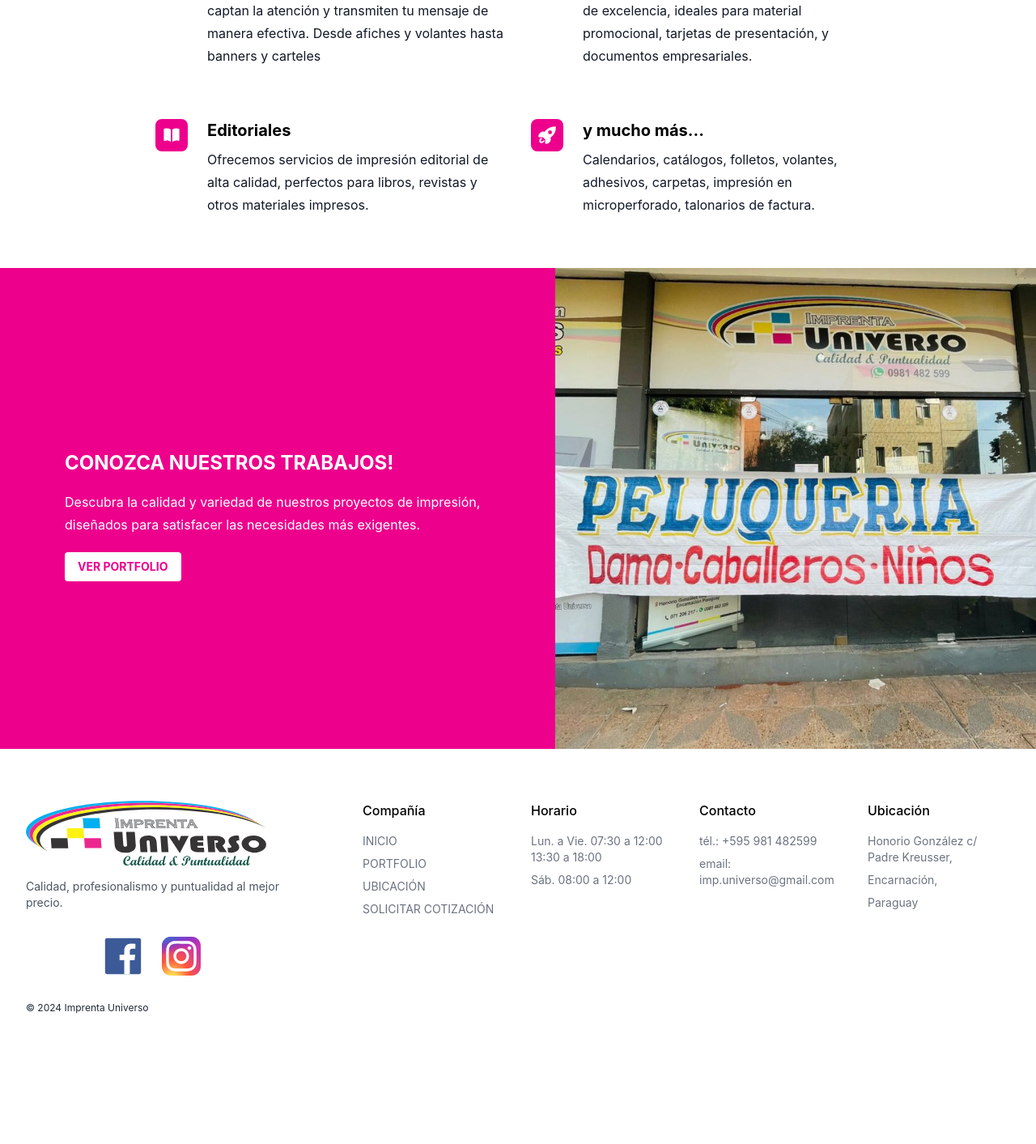
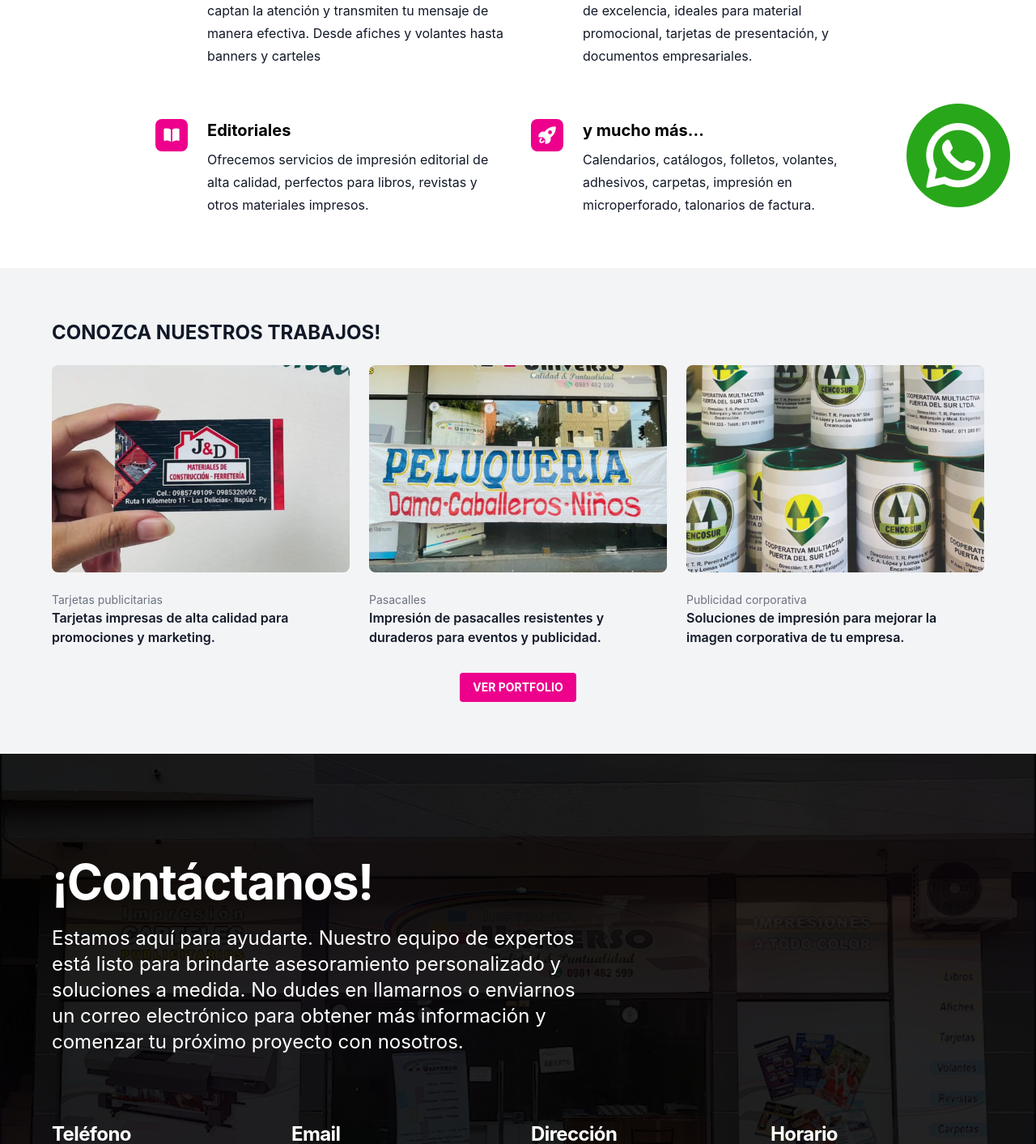
Before and after one commit to mauriGaray/imprenta_universo_web, a React (Vite) app: page / in a window 1280 px wide. Shown: the part 520-1933 px from the top of the page at 81% size. Before the commit the page ends 1837 px from the top, so only its background shows below. Built offline with nearby package versions, Linux system fonts and the light colour scheme.

Commit message:
btn whatsapp added

```diff
--- /dev/null
+++ b/src/components/contactSection/ContactSection.jsx
@@ -0,0 +1,81 @@
+import React from "react";
+
+const stats = [
+  { name: "+595 981 482599", value: "Teléfono" },
+  { name: "imp.universo@gmail.com", value: "Email" },
+  {
+    name: "Honorio González c/ Padre Kreusser, Encarnación, Py",
+    value: "Dirección",
+  },
+  {
+    name: "Lun. a Vie. 07:30 a 12:00 y 13:30 a 18:00 / Sáb. 08:00 a 12:00",
+    value: "Horario",
+  },
+];
+
+export default function ContactSection() {
+  return (
+    <div className="">
+      <div className="relative mx-auto max-w-7xl px-6 lg:px-8 isolate overflow-hidden bg-gray-900 py-24 sm:py-32">
+        <img
+          alt=""
+          src="../../../public/img/portfolio8.png"
+          className="absolute inset-0 -z-10 h-full w-full object-cover object-center"
+        />
+        <div
+          aria-hidden="true"
+          className="hidden sm:absolute sm:-top-10 sm:right-1/2 sm:-z-10 sm:mr-10 sm:block sm:transform-gpu sm:blur-3xl">
+          <div
+            style={{
+              clipPath:
+                "polygon(74.1% 44.1%, 100% 61.6%, 97.5% 26.9%, 85.5% 0.1%, 80.7% 2%, 72.5% 32.5%, 60.2% 62.4%, 52.4% 68.1%, 47.5% 58.3%, 45.2% 34.5%, 27.5% 76.7%, 0.1% 64.9%, 17.9% 100%, 27.6% 76.8%, 76.1% 97.7%, 74.1% 44.1%)",
+            }}
+            className="aspect-[1097/845] w-[68.5625rem] bg-gradient-to-tr from-[#ff4694] to-[#776fff] opacity-20"
+          />
+        </div>
+        <div
+          aria-hidden="true"
+          className="absolute -top-52 left-1/2 -z-10 -translate-x-1/2 transform-gpu blur-3xl sm:top-[-28rem] sm:ml-16 sm:translate-x-0 sm:transform-gpu">
+          <div
+            style={{
+              clipPath:
+                "polygon(74.1% 44.1%, 100% 61.6%, 97.5% 26.9%, 85.5% 0.1%, 80.7% 2%, 72.5% 32.5%, 60.2% 62.4%, 52.4% 68.1%, 47.5% 58.3%, 45.2% 34.5%, 27.5% 76.7%, 0.1% 64.9%, 17.9% 100%, 27.6% 76.8%, 76.1% 97.7%, 74.1% 44.1%)",
+            }}
+            className="aspect-[1097/845] w-[68.5625rem] bg-gradient-to-tr from-[#ff4694] to-[#776fff] opacity-20"
+          />
+        </div>
+
+        <div className="absolute inset-0 bg-black opacity-85">
+          {/* Capa transparente */}
+        </div>
+
+        <div className="relative mx-auto max-w-7xl px-6 lg:px-8">
+          <div className="mx-auto max-w-2xl lg:mx-0 relative z-10">
+            <h2 className="text-4xl font-bold tracking-tight text-white sm:text-6xl">
+              ¡Contáctanos!
+            </h2>
+            <p className="mt-6 text-2xl leading-8 text-white">
+              Estamos aquí para ayudarte. Nuestro equipo de expertos está listo
+              para brindarte asesoramiento personalizado y soluciones a medida.
+              No dudes en llamarnos o enviarnos un correo electrónico para
+              obtener más información y comenzar tu próximo proyecto con
+              nosotros.
+            </p>
+          </div>
+          <div className="relative z-10 mx-auto mt-10 max-w-2xl lg:mx-0 lg:max-w-none">
+            <dl className="mt-16 grid grid-cols-1 gap-8 sm:mt-20 sm:grid-cols-2 lg:grid-cols-4">
+              {stats.map((stat) => (
+                <div key={stat.name} className="flex flex-col">
+                  <dd className="text-2xl font-bold leading-9 tracking-tight text-white flex">
+                    {stat.value}
+                  </dd>
+                  <dt className="text-xl leading-7 text-white">{stat.name}</dt>
+                </div>
+              ))}
+            </dl>
+          </div>
+        </div>
+      </div>
+    </div>
+  );
+}
--- a/src/components/portfolioSection/PortfolioSection.jsx
+++ b/src/components/portfolioSection/PortfolioSection.jsx
@@ -1,29 +1,67 @@
 import { Button } from "@headlessui/react";
-import "./portfolio.css";
-const PortfolioSection = () => {
+const callouts = [
+  {
+    name: "Tarjetas publicitarias",
+    description:
+      "Tarjetas impresas de alta calidad para promociones y marketing.",
+    imageSrc: "/img/FOTO 14.jpg",
+    imageAlt: "Tarjeta publicitarias",
+    href: "#",
+  },
+  {
+    name: "Pasacalles",
+    description:
+      "Impresión de pasacalles resistentes y duraderos para eventos y publicidad.",
+    imageSrc: "/img/FOTO 11.jpg",
+    imageAlt: "Pasacalles",
+    href: "#",
+  },
+  {
+    name: "Publicidad corporativa",
+    description:
+      "Soluciones de impresión para mejorar la imagen corporativa de tu empresa.",
+    imageSrc: "/img/fotos 1.jpg",
+    imageAlt: "Publicidad corporativa",
+    href: "#",
+  },
+];
+
+export default function PortfolioSection() {
   return (
-    <section className=" bg-custom-pink  portfolioSection__section--container">
-      <div className="portfolioSection__div--containerH2P">
-        <h2 className="text-2xl mt-5 font-bold leading-7 text-white ">
+    <div className="bg-gray-100 mx-auto max-w-7xl px-6 lg:px-8">
+      <div className="mx-auto max-w-7xl px-4 sm:px-6 lg:px-8">
+        <div className="mx-auto max-w-2xl py-16 sm:py-24 lg:max-w-none lg:py-16">
+          <h2 className="text-2xl font-bold text-gray-900">
             CONOZCA NUESTROS TRABAJOS!
           </h2>
-        <p className="mt-5 mb-5 text-base leading-7 text-white">
-          Descubra la calidad y variedad de nuestros proyectos de impresión,
-          diseñados para satisfacer las necesidades más exigentes.
+
+          <div className="mt-6 space-y-12 lg:grid lg:grid-cols-3 lg:gap-x-6 lg:space-y-0">
+            {callouts.map((callout) => (
+              <div key={callout.name} className="group relative">
+                <div className="relative h-auto w-full overflow-hidden rounded-lg bg-white sm:aspect-h-1 sm:aspect-w-2 lg:aspect-h-1 lg:aspect-w-1 group-hover:opacity-75  sm:h-64">
+                  <img
+                    alt={callout.imageAlt}
+                    src={callout.imageSrc}
+                    className="h-full w-full object-cover object-center"
+                  />
+                </div>
+                <h3 className="mt-6 text-sm text-gray-500">
+                  <a href={callout.href}>
+                    <span className="absolute inset-0" />
+                    {callout.name}
+                  </a>
+                </h3>
+                <p className="text-base font-semibold text-gray-900">
+                  {callout.description}
                 </p>
-        <Button className="rounded bg-white py-2 px-4  text-sm font-bold text-custom-pink data-[hover]:bg-white data-[active]:bg-gray-300">
+              </div>
+            ))}
+          </div>
+          <Button className=" flex justify-center mx-auto mt-8 p-4 rounded bg-custom-pink py-2 px-4  text-sm font-bold text-white data-[hover]:bg-pink-950 data-[active]:bg-pink-800">
             VER PORTFOLIO
           </Button>
         </div>
-      <div className="portfolioSection__div--img">
-        <img
-          className="portfolio__img"
-          src="/img/FOTO 11.jpg"
-          alt="portfolio img"
-        />
       </div>
-    </section>
+    </div>
   );
-};
-
-export default PortfolioSection;
+}
--- a/src/components/portfolioSection/portfolio.css
+++ /dev/null
@@ -1,22 +0,0 @@
-.portfolioSection__section--container {
-  display: flex;
-  flex-wrap: wrap;
-  align-items: center;
-}
-.portfolioSection__div--containerH2P {
-  margin: 2rem 5rem;
-}
-.portfolioSection__div--img {
-  max-width: 100%;
-  height: auto;
-}
-.portfolio__img {
-  max-width: 100%;
-  height: auto;
-}
-
-@media (min-width: 768px) {
-  .portfolioSection__section--container {
-    flex-wrap: nowrap;
-  }
-}
--- a/src/layout/Layout.jsx
+++ b/src/layout/Layout.jsx
@@ -1,11 +1,13 @@
 import { Outlet } from "react-router-dom";
 import Navbar from "./navbar/Navbar";
 import Footer from "./footer/Footer";
+import BtnWhatsapp from "./btnWhatsapp/BtnWhatsapp";
 
 const Layout = () => {
   return (
     <div>
       <Navbar />
+      <BtnWhatsapp />
       <main>
         <Outlet />
       </main>
--- /dev/null
+++ b/src/layout/btnWhatsapp/BtnWhatsapp.jsx
@@ -0,0 +1,17 @@
+import "./btnWhatsapp.css";
+
+const BtnWhatsapp = () => {
+  return (
+    <div className="">
+      <a href="https://wa.me/595981482599?text=Hola!%20Me%20gustar%C3%ADa%20pedir%20una%20cotizaci%C3%B3n.">
+        <img
+          src="/img/btn-whatsapp.png"
+          alt="botón de Whatsapp"
+          className="fixed z-50 bottom-4 right-4  px-4 py-2 flex items-center btnWhatsapp__img "
+        />
+      </a>
+    </div>
+  );
+};
+
+export default BtnWhatsapp;
--- /dev/null
+++ b/src/layout/btnWhatsapp/btnWhatsapp.css
@@ -0,0 +1,8 @@
+.btnWhatsapp__img {
+  height: 6rem;
+}
+@media (min-width: 640px) {
+  .btnWhatsapp__img {
+    height: auto;
+  }
+}
--- a/src/layout/footer/Footer.jsx
+++ b/src/layout/footer/Footer.jsx
@@ -138,7 +138,7 @@
               <p className="font-medium">Contacto</p>
               <nav className="flex flex-col mt-4 space-y-2 text-sm text-gray-500">
                 <a className="hover:opacity-75" href>
-                  tél.: +595 981 482599
+                  tel.: +595 981 482599
                 </a>
                 <a className="hover:opacity-75" href>
                   email: imp.universo@gmail.com
@@ -158,7 +158,9 @@
             </div>
           </div>
         </div>
-        <p className="mt-8 text-xs text-gray-800">© 2024 Imprenta Universo</p>
+        <p className="mt-8 text-xs text-gray-800 flex justify-center">
+          2024 © Imprenta Universo - created by dev Garay Carlos
+        </p>
       </div>
     </footer>
   );
--- a/src/pages/landingPage/LandingPage.jsx
+++ b/src/pages/landingPage/LandingPage.jsx
@@ -1,12 +1,13 @@
 import React from "react";
 import FeaturesSection from "../../components/featuresSections/FeaturesSection";
 import PortfolioSection from "../../components/portfolioSection/PortfolioSection";
-
+import ContactSection from "../../components/contactSection/ContactSection";
 const LandingPage = () => {
   return (
     <div>
       <FeaturesSection />
       <PortfolioSection />
+      <ContactSection />
     </div>
   );
 };
```
Also changed, not shown: src/components/contactSection/contactSection.css (added, +24 -0 lines), public/img/btn-whatsapp.png (added). Lines whose indentation alone changed are shown as unchanged.
